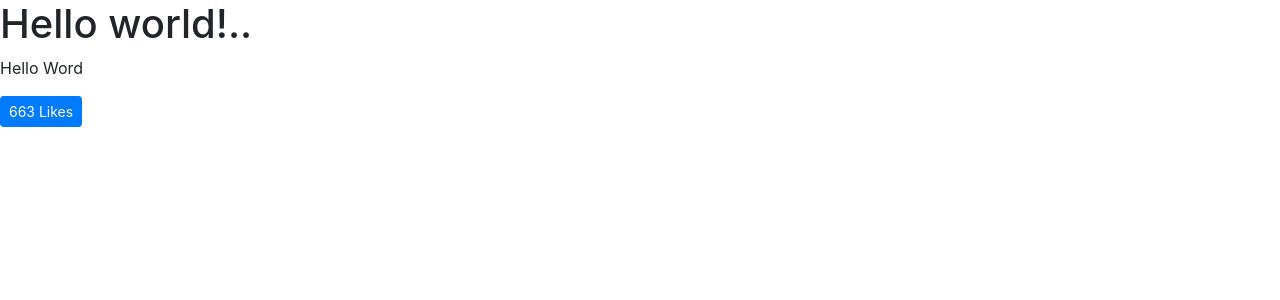
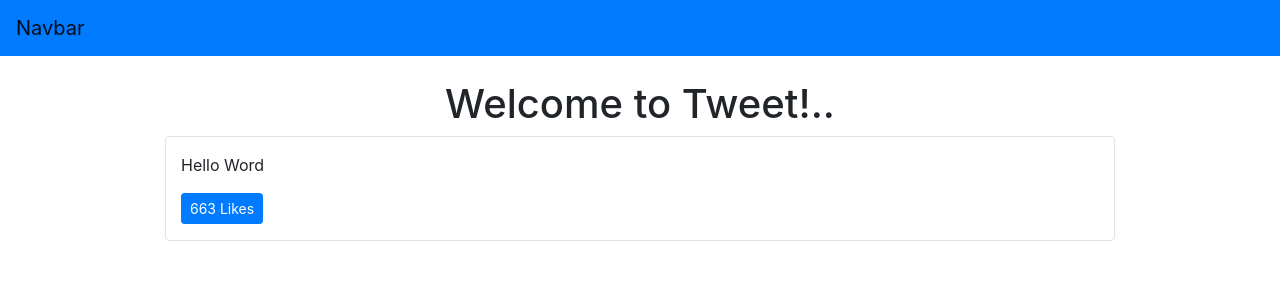
Before and after one commit to acek27/tweet-django, a Django app: page / in a window 1280 px wide. Shown: the top 300 px of the page. Run offline with Django 3.2, Linux system fonts and the light colour scheme; data comes from the database, SQL or seed files in the repository; data that the repository does not hold is empty; some libraries are stand-ins or nearby versions.

Commit message:
navbar and styling

```diff
--- a/templates/base.html
+++ b/templates/base.html
@@ -14,10 +14,12 @@
     {% endblock head_title %}</title>
 </head>
 <body>
+{% include "components/navbar.html" %}
+<div class="container">
 {% block content %}
 
 {% endblock content %}
-
+</div>
 <!-- Optional JavaScript -->
 <!-- jQuery first, then Popper.js, then Bootstrap JS -->
 <script src="https://code.jquery.com/jquery-3.5.1.slim.min.js"
--- /dev/null
+++ b/templates/components/navbar.html
@@ -0,0 +1,35 @@
+<nav class="navbar navbar-expand-lg navbar-light bg-primary mb-4">
+  <a class="navbar-brand" href="#">Navbar</a>
+  <button class="navbar-toggler" type="button" data-toggle="collapse" data-target="#navbarSupportedContent" aria-controls="navbarSupportedContent" aria-expanded="false" aria-label="Toggle navigation">
+    <span class="navbar-toggler-icon"></span>
+  </button>
+
+  <div class="collapse navbar-collapse d-none" id="navbarSupportedContent">
+    <ul class="navbar-nav mr-auto d-none">
+      <li class="nav-item active">
+        <a class="nav-link" href="/">Tweet <span class="sr-only">(current)</span></a>
+      </li>
+      <li class="nav-item">
+        <a class="nav-link" href="#">Link</a>
+      </li>
+      <li class="nav-item dropdown">
+        <a class="nav-link dropdown-toggle" href="#" id="navbarDropdown" role="button" data-toggle="dropdown" aria-haspopup="true" aria-expanded="false">
+          Dropdown
+        </a>
+        <div class="dropdown-menu" aria-labelledby="navbarDropdown">
+          <a class="dropdown-item" href="#">Action</a>
+          <a class="dropdown-item" href="#">Another action</a>
+          <div class="dropdown-divider"></div>
+          <a class="dropdown-item" href="#">Something else here</a>
+        </div>
+      </li>
+      <li class="nav-item">
+        <a class="nav-link disabled" href="#" tabindex="-1" aria-disabled="true">Disabled</a>
+      </li>
+    </ul>
+    <form class="form-inline my-2 my-lg-0 d-none">
+      <input class="form-control mr-sm-2" type="search" placeholder="Search" aria-label="Search">
+      <button class="btn btn-outline-success my-2 my-sm-0" type="submit">Search</button>
+    </form>
+  </div>
+</nav>
--- a/templates/pages/home.html
+++ b/templates/pages/home.html
@@ -1,29 +1,33 @@
 {% extends 'base.html' %}
 
 {% block head_title %}
-    Hello world
+    Tweet
 {% endblock %}
 
 {{% block content %}
-    <h1>Hello world!..</h1>
+    <div class="row text-center">
+        <div class="col">
+            <h1>Welcome to Tweet!..</h1>
+        </div>
+    </div>
 
-    <div id="tweets">Loading...</div>
+    <div class="row" id="tweets">Loading...</div>
 
     <script>
         const tweetsElement = document.getElementById("tweets")
         const xhr = new XMLHttpRequest()
 
         function handleDidLike(tweet_id, currentCount) {
+            console.log(currentCount)
         }
 
-        function likeButton(tweet) {
-            return "<button class='btn btn-primary btn-sm' onclick=handleDidLike(" + tweet.id + "," + tweet.likes + ")>"+tweet.likes+" Likes</button>"
+        function likeBtn(tweet) {
+            return "<button class='btn btn-primary btn-sm' onclick=handleDidLike(" + tweet.id + "," + tweet.likes + ")>" + tweet.likes + " Likes</button>"
         }
 
         function formatTweetElement(tweet) {
-            var formattedTweet = "<div class='mb-4 tweet' id='tweet-" + tweet.id + "'>" +
-                "<p>" + tweet.content + "</p><div class='btn-group'>" + likeButton(tweet) + "</div></div>"
-            return formattedTweet
+            return "<div class='mb-4 col-12 col-md-10 mx-auto border rounded py-3 tweet' id='tweet-" + tweet.id + "'>" +
+                "<p>" + tweet.content + "</p><div class='btn-group'>" + likeBtn(tweet) + "</div></div>"
         }
 
         xhr.responseType = "json"
--- a/tweets/models.py
+++ b/tweets/models.py
@@ -1,6 +1,7 @@
 from django.db import models
+
 
 # Create your models here.
 class Tweet(models.Model):
     content = models.TextField()
-    image = models.FileField(upload_to='images/',blank=True,null=True)
+    image = models.FileField(upload_to='images/', blank=True, null=True)
```
Also changed, not shown: templates/components/footer.html (added).
